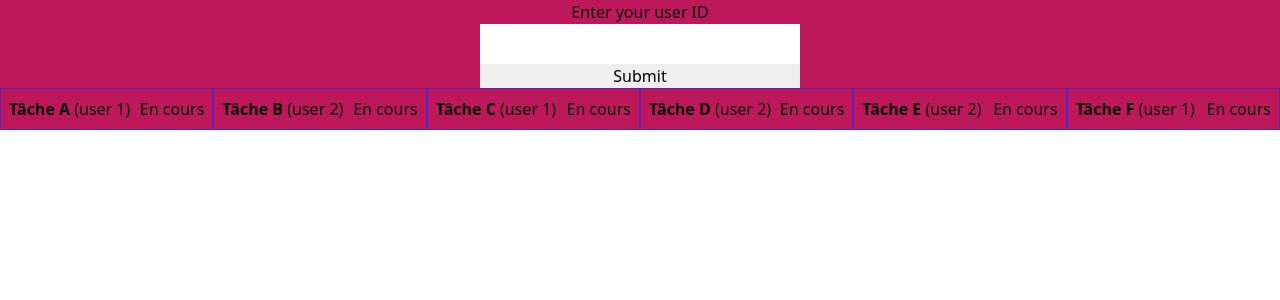
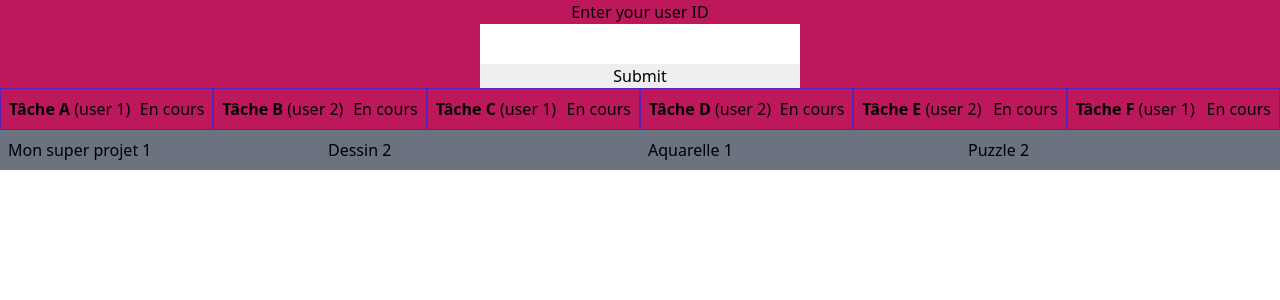
Before and after one commit to WildCodeSchool/2109-wns-paris-backbones-project, a React (Create React App) app in the folder front/: page / in a window 1280 px wide. Shown: the top 300 px of the page. Built offline with nearby package versions, Linux system fonts and the light colour scheme; no server answers.

Commit message:
projectList

```diff
--- a/front/src/App.tsx
+++ b/front/src/App.tsx
@@ -2,6 +2,7 @@ import React, { useContext } from "react";
 import { TasksList } from "./components/TasksList/TasksList";
 import { StateProvider } from "./state/GlobalStateProvider";
 import AuthenticationHeader from "./components/AuthenticationHeader/AuthenticationHeader";
+import { ProjectList } from "./components/ProjectList/ProjectList"
 
 function App() {
 	const { userId } = useContext(StateProvider);
@@ -9,6 +10,8 @@ function App() {
 		<div className="App bg-pink-700">
 			<AuthenticationHeader />
 			<TasksList connectedUserId={userId} />
+			<ProjectList connectedUserId={userId} />
+
 		</div>
 	);
 }
--- /dev/null
+++ b/front/src/components/ProjectList/ProjectList.tsx
@@ -0,0 +1,73 @@
+import React from "react";
+
+const projectsData = [
+    {
+        id: 1,
+        title: "Mon super projet",
+        description: "Projet de fou furieux lel",
+        start_date: Date.now(),
+        end_date: null,
+        created_at: Date.now(),
+        user_id: 1,
+        status_id: 1
+    },
+
+    {
+        id: 2,
+        title: "Dessin",
+        description: "Projet de fou furieux lel",
+        start_date: Date.now(),
+        end_date: null,
+        created_at: Date.now(),
+        user_id: 2,
+        status_id: 1
+    },
+
+
+    {
+        id: 3,
+        title: "Aquarelle",
+        description: "Projet de fou furieux lel",
+        start_date: Date.now(),
+        end_date: null,
+        created_at: Date.now(),
+        user_id: 1,
+        status_id: 1
+    },
+
+    {
+        id: 4,
+        title: "Puzzle",
+        description: "Projet de fou furieux lel",
+        start_date: Date.now(),
+        end_date: null,
+        created_at: Date.now(),
+        user_id: 2,
+        status_id: 1
+    },
+];
+
+interface IProps {
+    connectedUserId: string;
+}
+
+export const ProjectList = ({ connectedUserId }: IProps) => (
+    <ul className="flex">
+        {projectsData
+            .filter(
+                ({ user_id }) =>
+                    !connectedUserId || user_id === Number(connectedUserId)
+            )
+            .map((project) => {
+                console.log(connectedUserId)
+
+                return (
+                    <li
+                        className="flex-1 bg-gray-500 border-purple-600 p-2"
+
+                    > <span>{project.title} {project.user_id}</span>
+                    </li>
+                );
+            })}
+    </ul>
+);
--- a/front/src/components/TasksList/TasksList.tsx
+++ b/front/src/components/TasksList/TasksList.tsx
@@ -11,18 +11,7 @@ import React from "react";
 //   user_id int [not null]
 // }
 
-const projectsData = [
-	{
-		id: 1,
-		title: "Mon super projet",
-		description: "Projet de fou furieux lel",
-		photo: "https://via.placeholder.com/150",
-		start_date: Date.now(),
-		end_date: null,
-		created_at: Date.now(),
-		user_id: 1,
-	},
-];
+
 
 // Table tasks {
 //   id int [pk]
```
Also changed, not shown: 1 other file (tests, documents, lock files or other folders).
